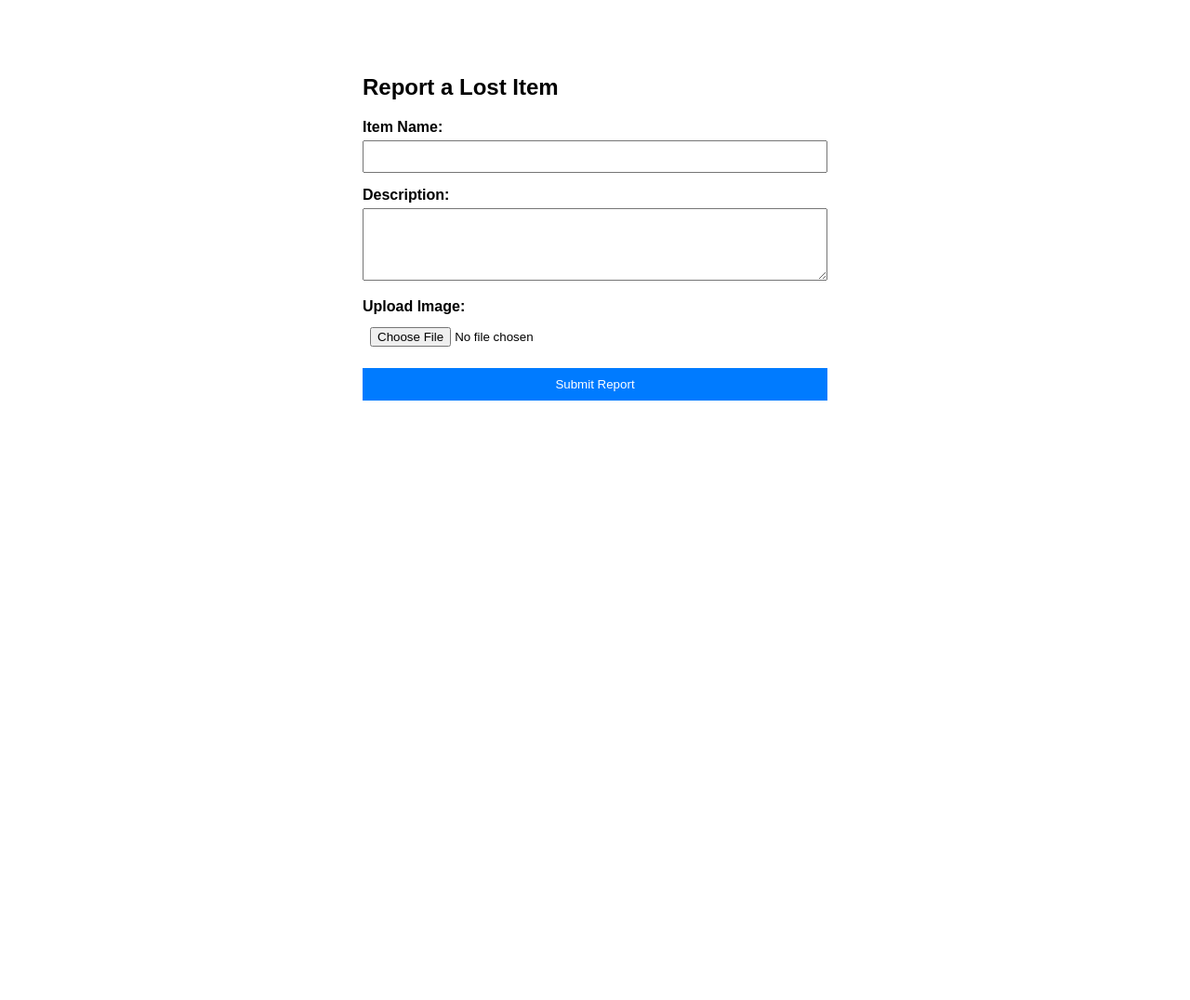
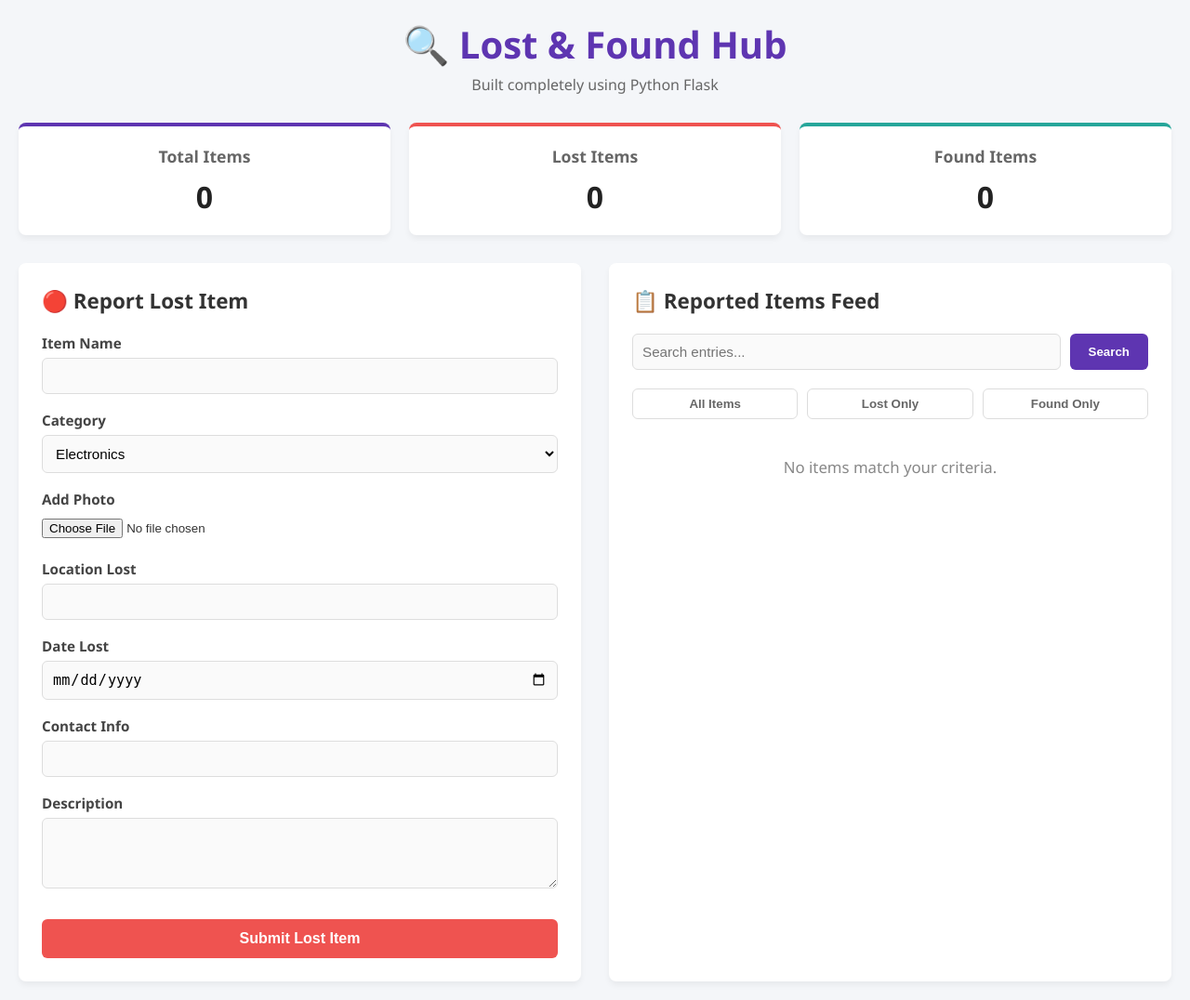
Before and after one commit to abhishekreddy3546-ops/lost-and-found-site, a Flask app: page / in a window 1280 px wide. Shown: the whole page at 93% size. Before the commit the page ends 431 px from the top, so only its background shows below. Run offline with Flask 3, Linux system fonts and the light colour scheme.

Commit message:
Update index.html

```diff
--- a/templates/index.html
+++ b/templates/index.html
@@ -3,77 +3,118 @@
 <head>
     <meta charset="UTF-8">
     <meta name="viewport" content="width=device-width, initial-scale=1.0">
-    <title>Report Lost Item</title>
+    <title>Lost & Found Hub</title>
     <style>
-        body { font-family: Arial, sans-serif; max-width: 500px; margin: 40px auto; padding: 20px; }
-        .form-group { margin-bottom: 15px; }
-        label { display: block; margin-bottom: 5px; font-weight: bold; }
-        input[type="text"], textarea, input[type="file"] { width: 100%; padding: 8px; box-sizing: border-box; }
-        button { background-color: #007bff; color: white; padding: 10px 15px; border: none; cursor: pointer; width: 100%; }
-        button:hover { background-color: #0056b3; }
-        #message { margin-top: 20px; padding: 10px; display: none; }
+        body { font-family: 'Segoe UI', Tahoma, Geneva, Verdana, sans-serif; background-color: #f4f6f9; margin: 0; padding: 20px; color: #333; }
+        .header { text-align: center; margin-bottom: 30px; }
+        .header h1 { color: #5e35b1; margin: 0; font-size: 2.5rem; display: flex; align-items: center; justify-content: center; gap: 10px; }
+        .header p { color: #666; font-size: 1rem; margin: 5px 0 0 0; }
+        .stats-container { display: grid; grid-template-columns: repeat(3, 1fr); gap: 20px; margin-bottom: 30px; }
+        .stat-card { background: white; padding: 20px; border-radius: 8px; text-align: center; box-shadow: 0 4px 6px rgba(0,0,0,0.05); position: relative; border-top: 4px solid #ccc; }
+        .stat-card.total { border-top-color: #5e35b1; }
+        .stat-card.lost { border-top-color: #ef5350; }
+        .stat-card.found { border-top-color: #26a69a; }
+        .stat-card h3 { margin: 0 0 10px 0; color: #666; font-size: 1.1rem; }
+        .stat-card .number { font-size: 2rem; font-weight: bold; color: #222; }
+        .main-layout { display: grid; grid-template-columns: 1fr 1fr; gap: 30px; }
+        .panel { background: white; padding: 25px; border-radius: 8px; box-shadow: 0 4px 6px rgba(0,0,0,0.05); }
+        .panel h2 { margin-top: 0; margin-bottom: 20px; font-size: 1.4rem; display: flex; align-items: center; gap: 10px; }
+        .form-group { margin-bottom: 18px; }
+        label { display: block; margin-bottom: 6px; font-weight: 600; font-size: 0.95rem; color: #444; }
+        input[type="text"], input[type="date"], select, textarea { width: 100%; padding: 10px; border: 1px solid #ddd; border-radius: 6px; box-sizing: border-box; font-size: 0.95rem; background-color: #fafafa; }
+        input[type="file"] { padding: 5px 0; }
+        textarea { resize: vertical; }
+        .btn-submit { background-color: #ef5350; color: white; border: none; padding: 12px 20px; font-size: 1rem; font-weight: bold; border-radius: 6px; cursor: pointer; width: 100%; margin-top: 10px; transition: background 0.2s; }
+        .btn-submit:hover { background-color: #d32f2f; }
+        .feed-header { display: flex; gap: 10px; margin-bottom: 20px; }
+        .feed-header input { flex: 1; }
+        .btn-search { background-color: #5e35b1; color: white; border: none; padding: 10px 20px; border-radius: 6px; cursor: pointer; font-weight: 600; }
+        .filter-buttons { display: flex; gap: 10px; margin-bottom: 25px; }
+        .btn-filter { flex: 1; padding: 8px; background: #fff; border: 1px solid #ddd; border-radius: 6px; cursor: pointer; font-weight: 600; color: #666; transition: all 0.2s; }
+        .btn-filter:hover { background: #f0f0f0; }
+        .empty-state { text-align: center; color: #888; margin-top: 40px; font-size: 1.05rem; }
     </style>
 </head>
 <body>
 
-    <h2>Report a Lost Item</h2>
+    <div class="header">
+        <h1>🔍 Lost & Found Hub</h1>
+        <p>Built completely using Python Flask</p>
+    </div>
 
-    <form id="uploadForm">
-        <div class="form-group">
-            <label for="itemName">Item Name:</label>
-            <input type="text" id="itemName" name="itemName" required>
+    <div class="stats-container">
+        <div class="stat-card total">
+            <h3>Total Items</h3>
+            <div class="number">0</div>
+        </div>
+        <div class="stat-card lost">
+            <h3>Lost Items</h3>
+            <div class="number">0</div>
+        </div>
+        <div class="stat-card found">
+            <h3>Found Items</h3>
+            <div class="number">0</div>
+        </div>
+    </div>
+
+    <div class="main-layout">
+        <div class="panel">
+            <h2>🔴 Report Lost Item</h2>
+            <form action="/report-lost" method="POST" enctype="multipart/form-data">
+                <div class="form-group">
+                    <label for="itemName">Item Name</label>
+                    <input type="text" id="itemName" name="itemName" required>
+                </div>
+                <div class="form-group">
+                    <label for="category">Category</label>
+                    <select id="category" name="category">
+                        <option value="Electronics">Electronics</option>
+                        <option value="Documents">Documents/IDs</option>
+                        <option value="Clothing">Clothing</option>
+                        <option value="Keys">Keys</option>
+                        <option value="Other">Other</option>
+                    </select>
+                </div>
+                <div class="form-group">
+                    <label for="image">Add Photo</label>
+                    <input type="file" id="image" name="image" accept="image/*">
+                </div>
+                <div class="form-group">
+                    <label for="location">Location Lost</label>
+                    <input type="text" id="location" name="location">
+                </div>
+                <div class="form-group">
+                    <label for="date">Date Lost</label>
+                    <input type="date" id="date" name="date">
+                </div>
+                <div class="form-group">
+                    <label for="contact">Contact Info</label>
+                    <input type="text" id="contact" name="contact">
+                </div>
+                <div class="form-group">
+                    <label for="description">Description</label>
+                    <textarea id="description" name="description" rows="3" required></textarea>
+                </div>
+                <button type="submit" class="btn-submit">Submit Lost Item</button>
+            </form>
         </div>
 
-        <div class="form-group">
-            <label for="description">Description:</label>
-            <textarea id="description" name="description" rows="4" required></textarea>
+        <div class="panel">
+            <h2>📋 Reported Items Feed</h2>
+            <div class="feed-header">
+                <input type="text" placeholder="Search entries...">
+                <button class="btn-search">Search</button>
+            </div>
+            <div class="filter-buttons">
+                <button class="btn-filter">All Items</button>
+                <button class="btn-filter">Lost Only</button>
+                <button class="btn-filter">Found Only</button>
+            </div>
+            <div class="empty-state">
+                No items match your criteria.
+            </div>
         </div>
+    </div>
 
-        <div class="form-group">
-            <label for="image">Upload Image:</label>
-            <input type="file" id="image" name="image" accept="image/*" required>
-        </div>
-
-        <button type="submit">Submit Report</button>
-    </form>
-
-    <div id="message"></div>
-
-    <script>
-        document.getElementById('uploadForm').addEventListener('submit', async function(e) {
-            e.preventDefault();
-
-            const messageDiv = document.getElementById('message');
-            messageDiv.style.display = 'block';
-            messageDiv.style.backgroundColor = '#f0f0f0';
-            messageDiv.innerHTML = 'Uploading your item...';
-
-            const formData = new FormData(this);
-
-            try {
-                // Connecting directly to your live backend endpoint
-                const response = await fetch('https://onrender.com', {
-                    method: 'POST',
-                    body: formData
-                });
-
-                const result = await response.json();
-
-                if (response.ok) {
-                    messageDiv.style.backgroundColor = '#d4edda';
-                    messageDiv.style.color = '#155724';
-                    messageDiv.innerHTML = `<strong>Success!</strong> ${result.message}<br><br><a href="${result.imageUrl}" target="_blank">View Uploaded Image on Cloudinary</a>`;
-                } else {
-                    messageDiv.style.backgroundColor = '#f8d7da';
-                    messageDiv.style.color = '#721c24';
-                    messageDiv.innerHTML = `<strong>Error:</strong> ${result.error || 'Upload failed'}`;
-                }
-            } catch (error) {
-                messageDiv.style.backgroundColor = '#f8d7da';
-                messageDiv.style.color = '#721c24';
-                messageDiv.innerHTML = `<strong>Network Error:</strong> Could not connect to the server.`;
-            }
-        });
-    </script>
 </body>
 </html>
```
